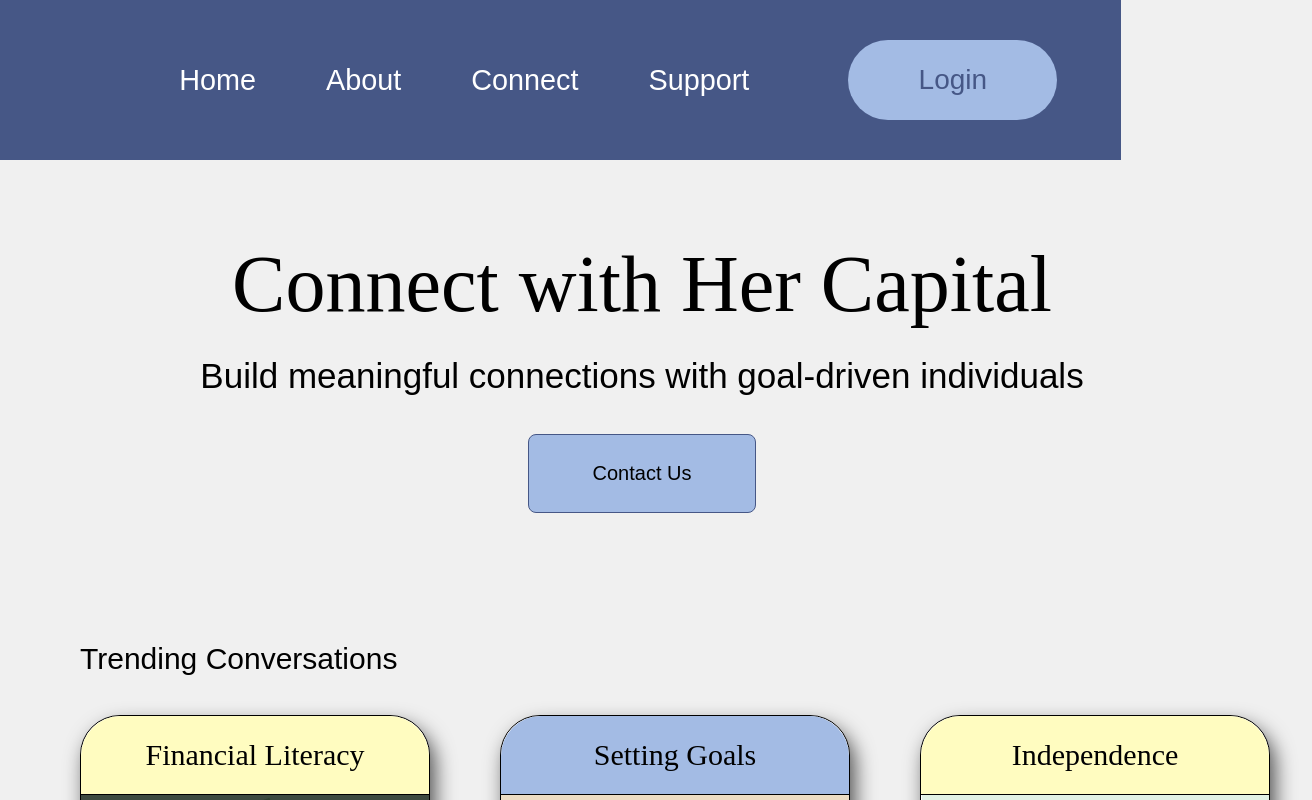
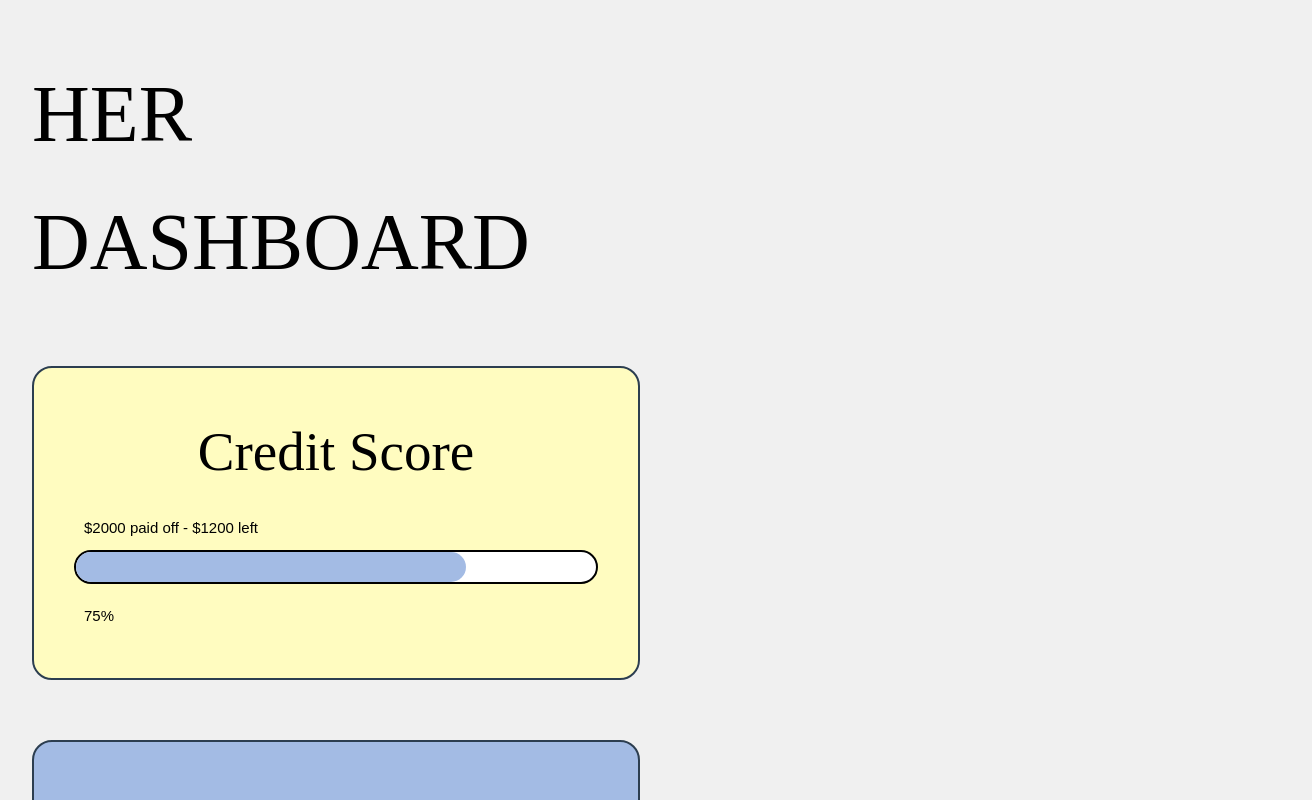
Before and after one commit to jessicajordan31/project-1-part-2, a Vue app in the folder Project-1-Part-2/: page /about in a window 1280 px wide. Shown: the top 800 px of the page, 1312 px wide, since content can reach past the window. Built offline with nearby package versions, Linux system fonts and the light colour scheme; the HTML template or start-up script is replaced by a standard one.

Commit message:
adding header and footer to ellas

```diff
--- a/Project-1-Part-2/src/App.vue
+++ b/Project-1-Part-2/src/App.vue
@@ -14,8 +14,8 @@
     <!--<Login />-->
      <!-- <Home />  -->
      <!-- <About /> -->
-     <!-- <Dashboard/> -->
-     <Connect />
+     <Dashboard/>
+     <!-- <Connect /> -->
      <!-- <Login /> -->
   </main>
 
--- a/Project-1-Part-2/src/components/About.vue
+++ b/Project-1-Part-2/src/components/About.vue
@@ -1,8 +1,10 @@
 <script setup>
-  import Footer from '../components/Footer.vue'
+    import Header from '../components/Header.vue'
+    import Footer from '../components/Footer.vue'
 </script>
 
 <template>
+    <Header/>
     <div class="container">
         <div id="Who-We-Are" style="text-align: center;">
             <h1 class="title">Who We Are</h1>
--- a/Project-1-Part-2/src/components/Dashboard.vue
+++ b/Project-1-Part-2/src/components/Dashboard.vue
@@ -1,4 +1,10 @@
+<script setup>
+    import Header from '../components/Header.vue'
+    import Footer from '../components/Footer.vue'
+</script>
+
 <template>
+
     <h1>HER DASHBOARD</h1>
    <div class="box1">
      <h2>Credit Score</h2>
```
